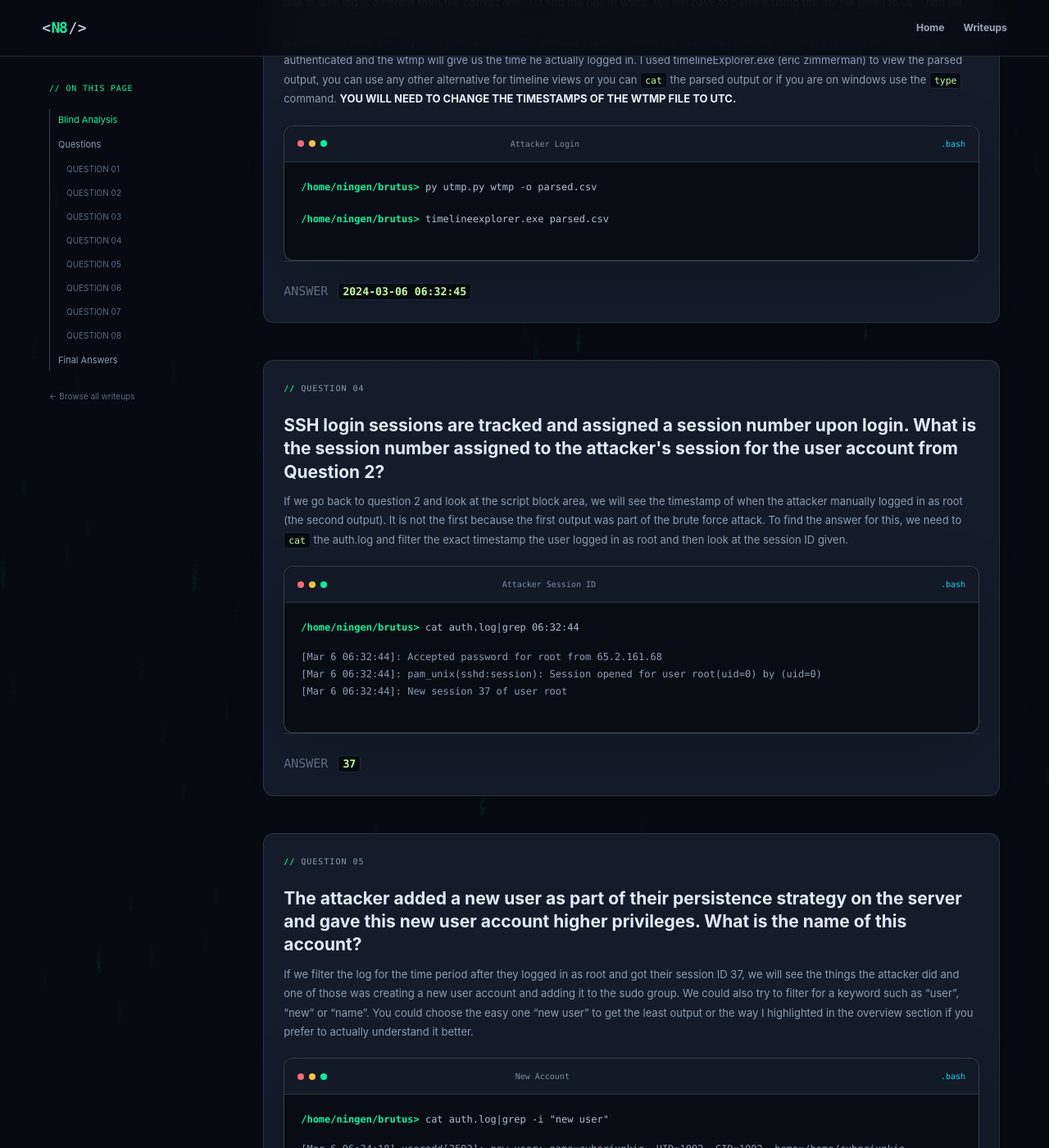
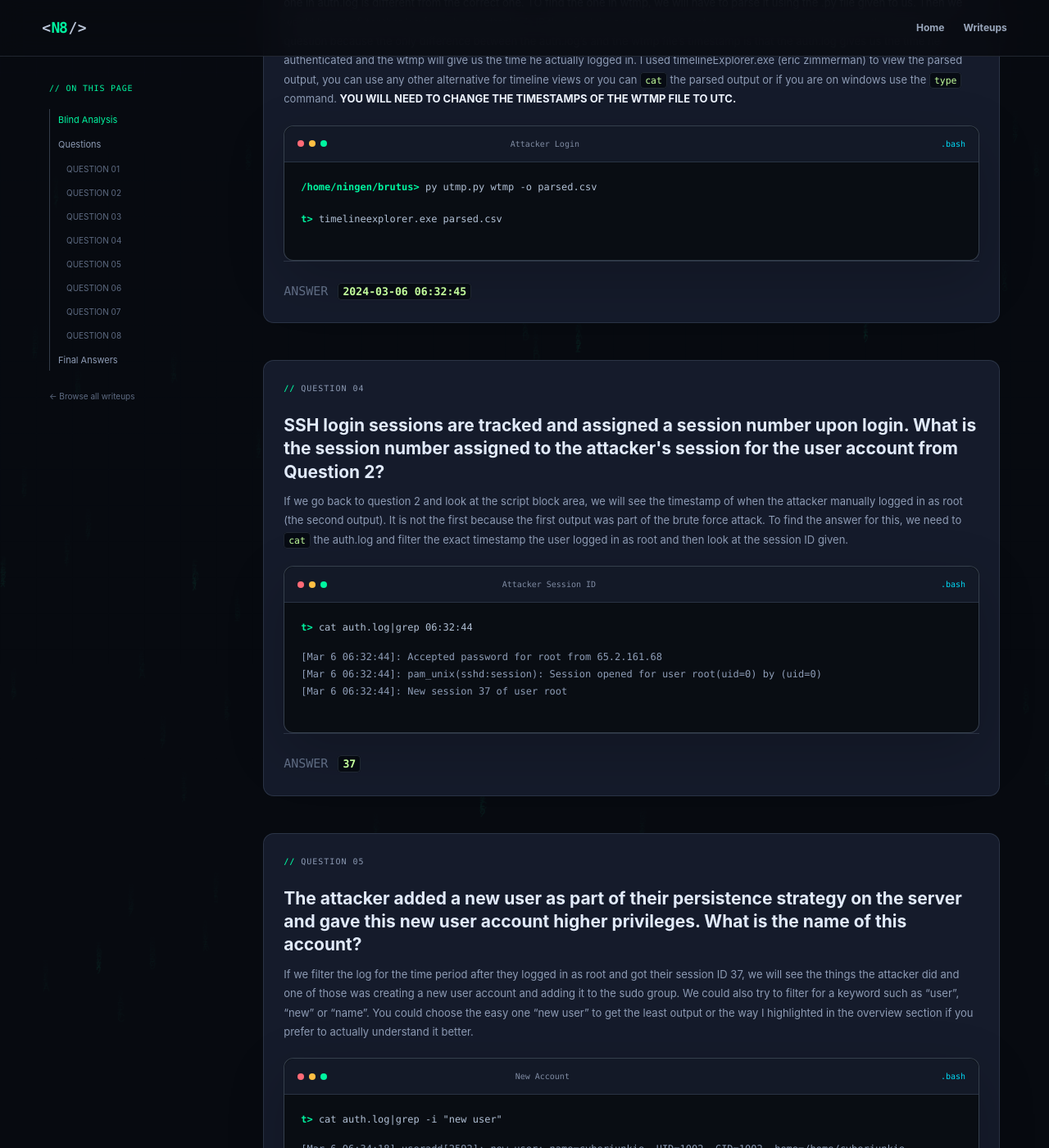
Before and after one commit to Ningen820/Ningen820.github.io, a Jekyll site: the page built from _writeups/brutus.md, in a window 1280 px wide and 1400 px high, scrolled down 3347 px. Shown: the whole window at 82% size. Built offline with Jekyll 4.4.1, drawn with Linux system fonts in a browser that asks for light colours; some of the changed lines change nothing that is shown; some of the changed text lies outside the part shown.

Commit message:
Update brutus.md

```diff
--- a/_writeups/brutus.md
+++ b/_writeups/brutus.md
@@ -70,6 +70,7 @@
 
   card3:
     card_title: "question 03"
+    prompt2: "t>"
     question: "What is the UTC timestamp when the attacker logged in manually to the server and established a terminal session to carry out their objectives?"
     answer: "2024-03-06 06:32:45"
     explanation: |
@@ -85,7 +86,6 @@
     explanation: |
                  If we go back to question 2 and look at the script block area, we will see the timestamp of when the attacker manually logged in as root (the second output). It is not the first because the first output was part of the brute force attack. To find the answer for this, we need to `cat` the auth.log and filter the exact timestamp the user logged in as root and then look at the session ID given.
     terminal_title: "Attacker Session ID"
-    prompt: "testing>"
     terminal_code1: "cat auth.log|grep 06:32:44"
     terminal_output1: |-
       [Mar 6 06:32:44]: Accepted password for root from 65.2.161.68
```
